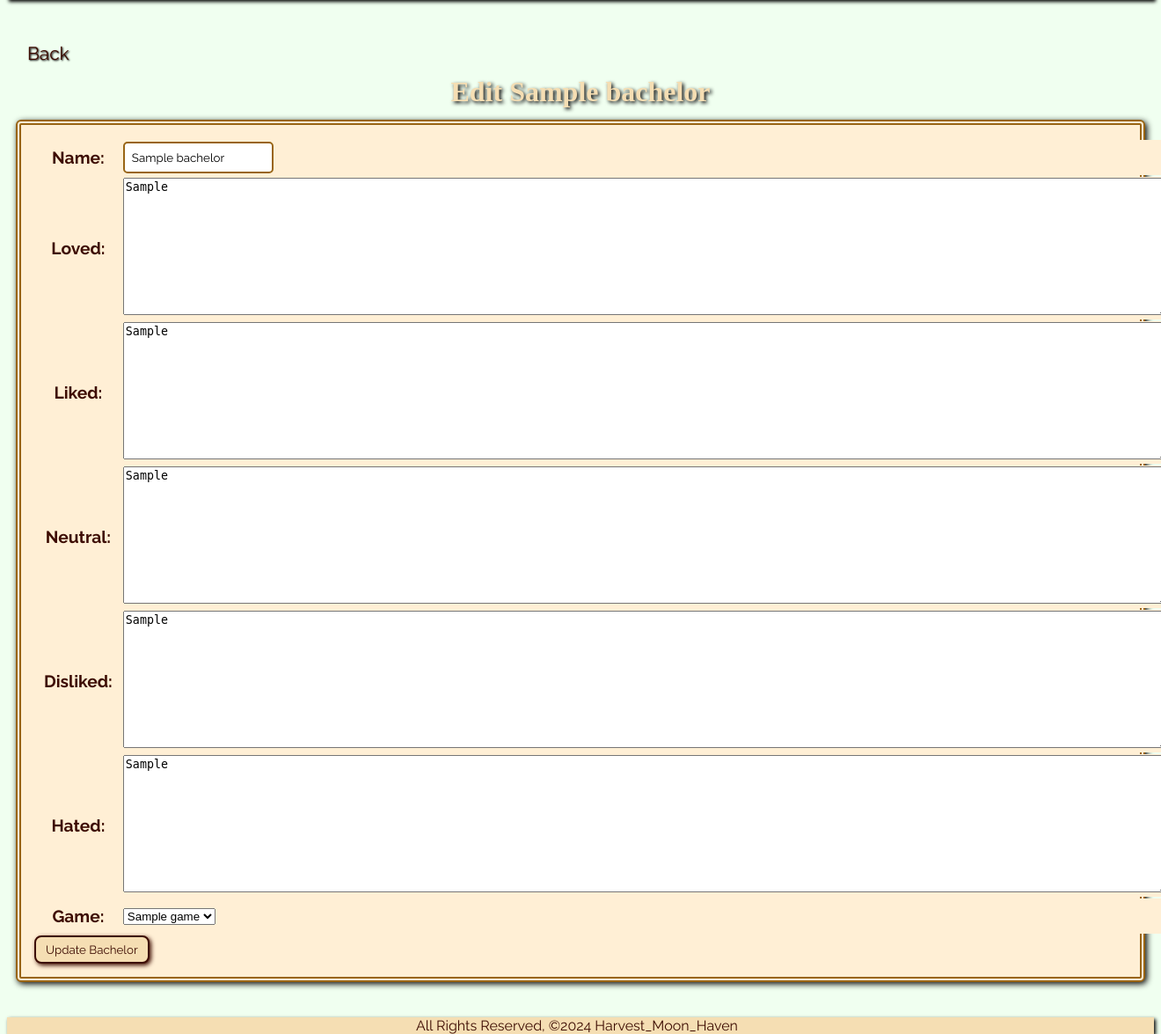
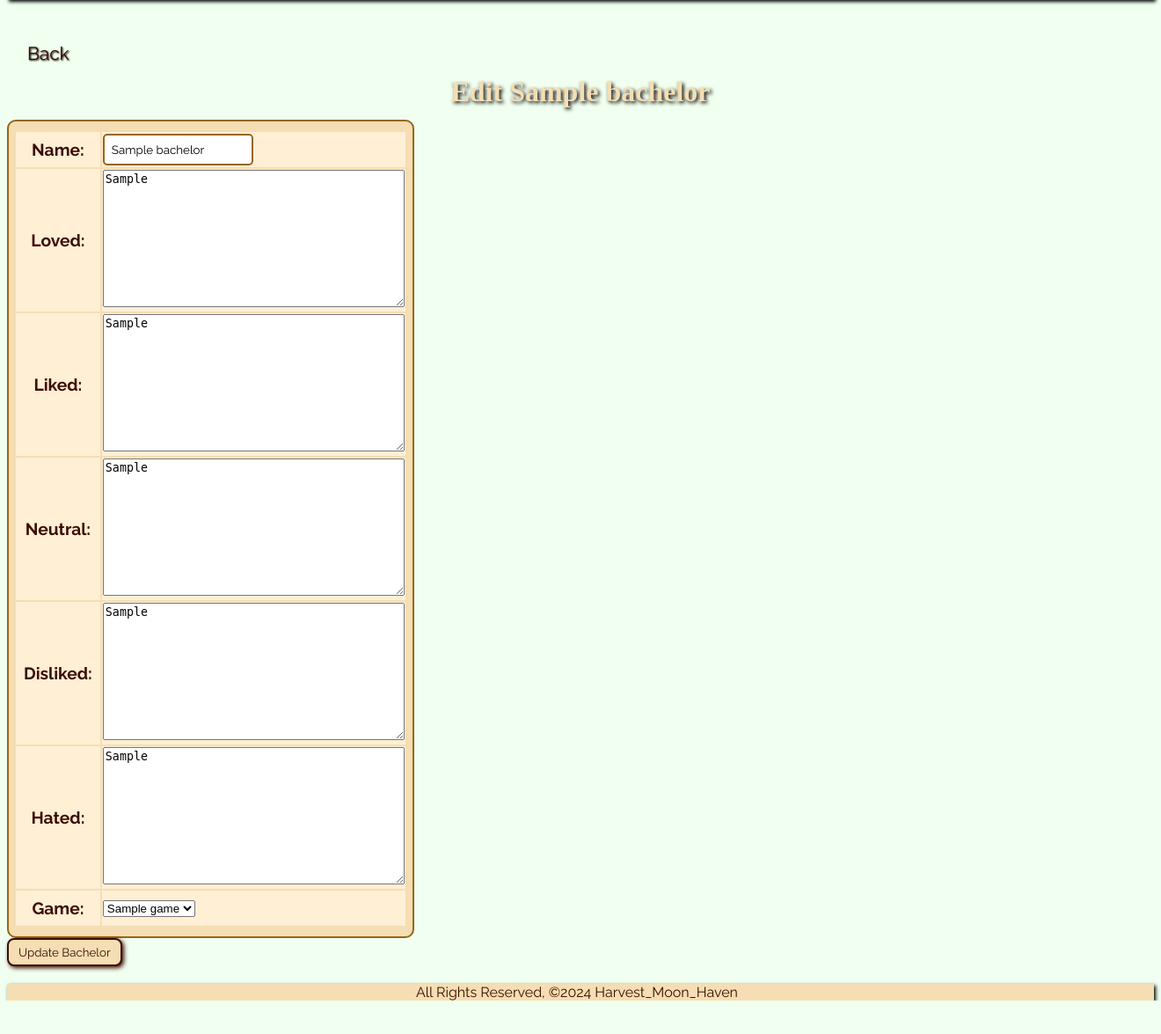
Before and after one commit to xkawixgirlx/harvest_moon_haven, a Django app: page /bachelor/1/update/ in a window 1320 px wide; the page is wider, and only the part inside the window is pictured. Shown: the part 114-1289 px from the top of that part at 88% size. After the commit the page ends 1251 px from the top of that part, so only its background shows below. Run offline with Django 5.2, Linux system fonts and the light colour scheme; tables that the repository leaves empty hold one stand-in row (values such as "Sample post").

Commit message:
Last save of code

```diff
--- a/main_app/static/css/style.css
+++ b/main_app/static/css/style.css
@@ -306,9 +306,3 @@ textarea {
 .edit-delete {
     margin: 10px 8px 10px;
 }
-
-@media (min-width: 500px) {
-    textarea {
-        width: 90vw;
-    }
-}
--- a/main_app/templates/main_app/bachelor_update_form.html
+++ b/main_app/templates/main_app/bachelor_update_form.html
@@ -8,14 +8,12 @@
     <h1>Edit {{ bachelor.name }}</h1>
 </div>
 
-<div class="form-container">
     <form action="" method="POST">
         {% csrf_token %}
-        <table>
+        <table class="gifts">
             {{ form.as_table }}
         </table>
         <input type="submit" class="edit-bachelorbtn" value="Update Bachelor">
     </form>
-</div>
 
 {% endblock %}
```
